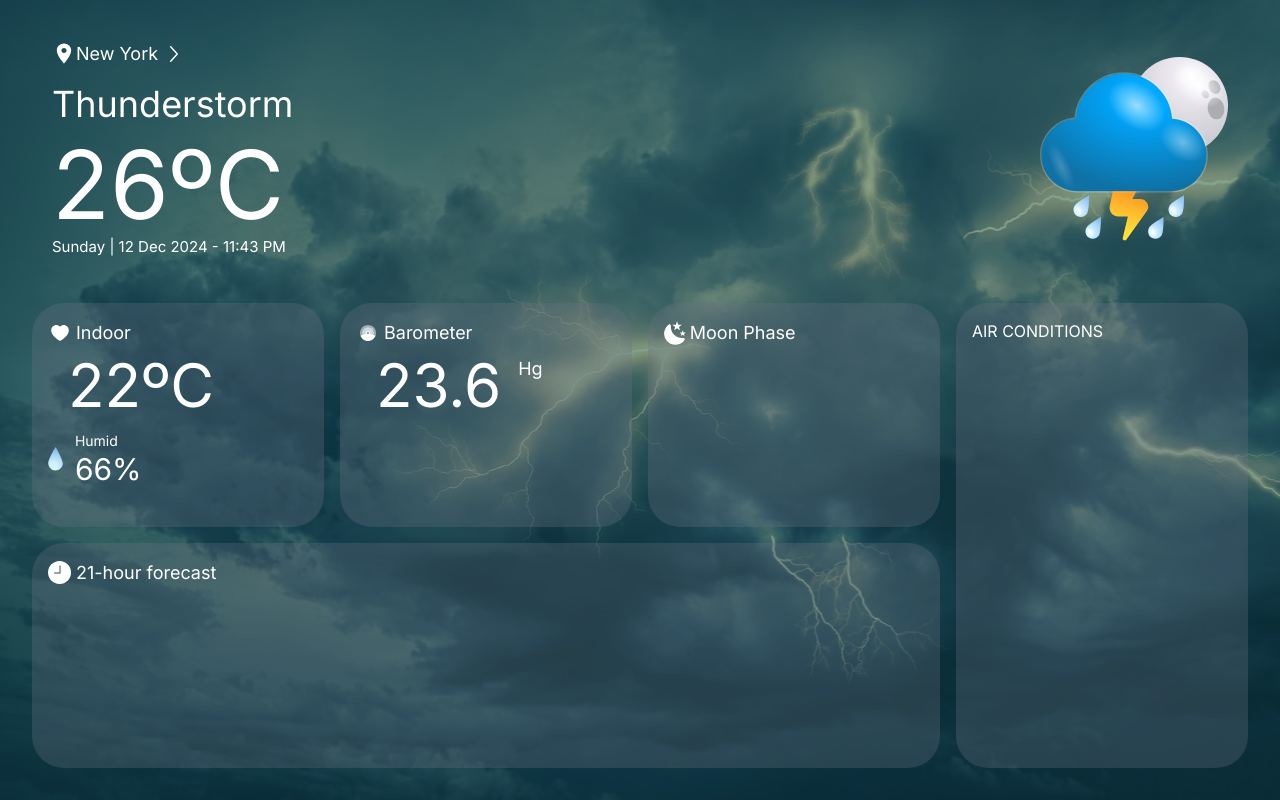
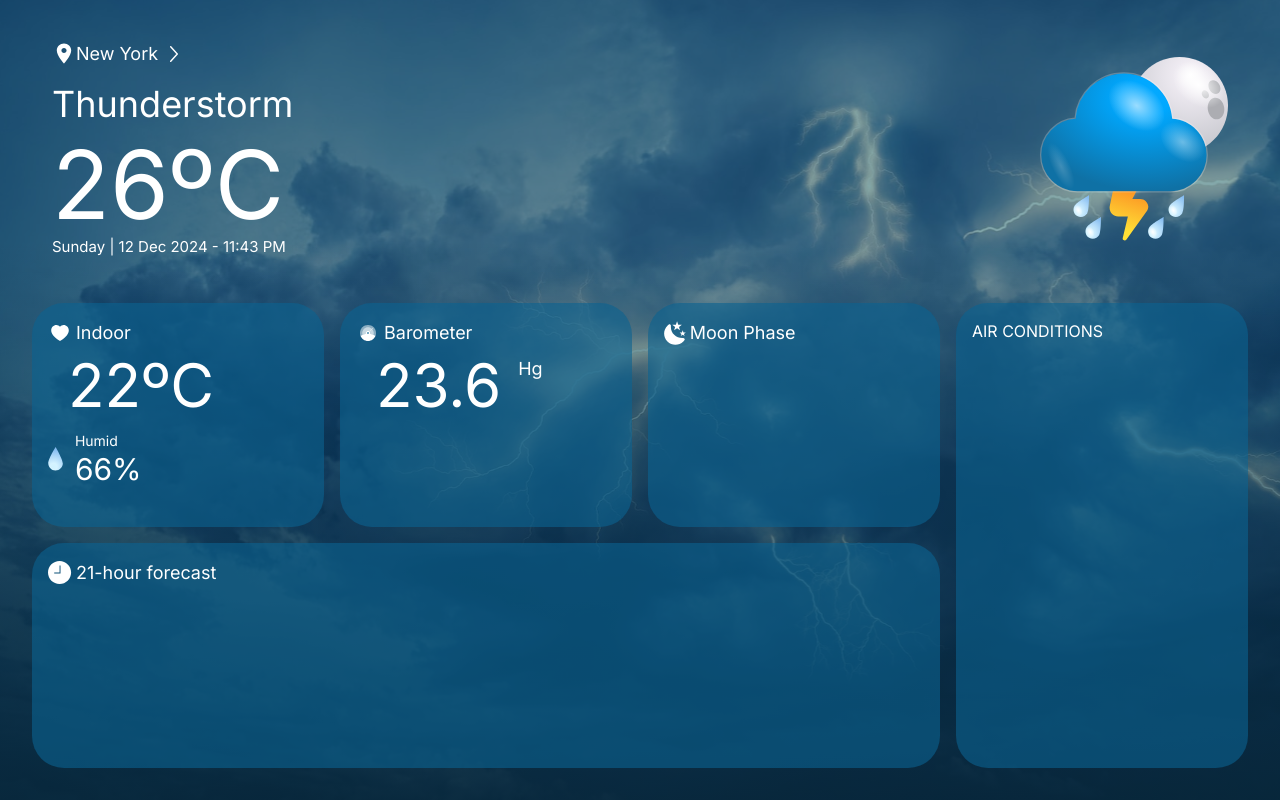
Before and after one commit to varo4code/WeatherForecast, a Vue app: page / in a window 1280 px wide. Built offline with nearby package versions, Linux system fonts and the light colour scheme.

Commit message:
Color adjustment

```diff
--- a/src/App.vue
+++ b/src/App.vue
@@ -3,7 +3,8 @@
   <main>
     <div class="h-screen w-screen grid grid-rows-3 gap-4 p-8 bg-[url(./assets/backgrounds/thunderstorm.svg)] bg-cover">
       <!-- Cover -->
-      <div class="absolute inset-0 bg-teal-900 opacity-50"></div>
+      <div class="absolute inset-0 bg-linear-to-t bg-[#0a5b87] opacity-50"></div>
+      <div class="absolute inset-0 bg-linear-to-t from-[#072230] to-transparent to-70% opacity-70"></div>
 
       <mainInfo />
       <div class="row-span-2 grid grid-cols-4 grid-rows-2 gap-4 mt-5">
--- a/src/weather/components/grid/infoBarometer.vue
+++ b/src/weather/components/grid/infoBarometer.vue
@@ -1,7 +1,7 @@
 <template>
   <div class="relative p-4">
     <!-- Superposition cover -->
-    <div class="absolute inset-0 bg-gray-500 opacity-30 rounded-4xl"></div>
+    <div class="absolute inset-0 bg-[#0b6392] opacity-60 rounded-4xl"></div>
 
     <div class="relative">
       <infoTitle image="pressure.svg" title="Barometer" />
--- a/src/weather/components/grid/infoForecast24.vue
+++ b/src/weather/components/grid/infoForecast24.vue
@@ -1,7 +1,7 @@
 <template>
   <div class="relative col-span-3 p-4 h-full">
     <!-- Superposition cover -->
-    <div class="absolute inset-0 bg-gray-500 opacity-30 rounded-4xl"></div>
+    <div class="absolute inset-0 bg-[#0b6392] opacity-60 rounded-4xl"></div>
 
     <div class="relative">
       <infoTitle image="clock.svg" title="21-hour forecast" />
--- a/src/weather/components/grid/infoMoonPhase.vue
+++ b/src/weather/components/grid/infoMoonPhase.vue
@@ -1,7 +1,7 @@
 <template>
   <div class="relative p-4">
     <!-- Superposition cover -->
-    <div class="absolute inset-0 bg-gray-500 opacity-30 rounded-4xl"></div>
+    <div class="absolute inset-0 bg-[#0b6392] opacity-60 rounded-4xl"></div>
 
     <div class="relative">
       <infoTitle image="moon.svg" title="Moon Phase" />
--- a/src/weather/components/grid/infoTemperature.vue
+++ b/src/weather/components/grid/infoTemperature.vue
@@ -1,7 +1,7 @@
 <template>
   <div class="relative p-4">
     <!-- Superposition cover -->
-    <div class="absolute inset-0 bg-gray-500 opacity-30 rounded-4xl"></div>
+    <div class="absolute inset-0 bg-[#0b6392] opacity-60 rounded-4xl"></div>
 
     <div class="relative">
         <infoTitle image="heart.svg" title="Indoor" />
--- a/src/weather/components/sidebar/infoConditions.vue
+++ b/src/weather/components/sidebar/infoConditions.vue
@@ -1,7 +1,7 @@
 <template>
   <div class="relative p-4 grid grid-rows-3 gap-4 h-full">
     <!-- Superposition cover -->
-    <div class="absolute inset-0 bg-gray-500 opacity-30 rounded-4xl"></div>
+    <div class="absolute inset-0 bg-[#0b6392] opacity-60 rounded-4xl"></div>
     <div class="relative">
         AIR CONDITIONS
     </div>
```
